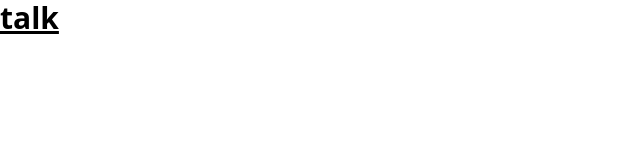
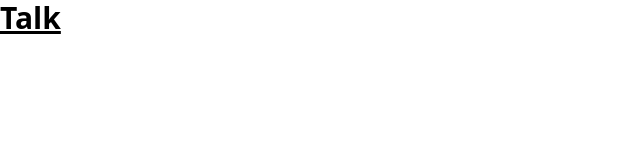
Before and after one commit to bhushank-bwd/talk, a React (Create React App) app: page / in a window 1280 px wide. Shown: the top 160 px of the page, without its empty margins (0-640 px from the left). Built offline with nearby package versions, Linux system fonts and the light colour scheme.

Commit message:
redux store installed

```diff
--- a/package.json
+++ b/package.json
@@ -3,11 +3,13 @@
   "version": "0.1.0",
   "private": true,
   "dependencies": {
+    "@reduxjs/toolkit": "^2.0.1",
     "@testing-library/jest-dom": "^5.17.0",
     "@testing-library/react": "^13.4.0",
     "@testing-library/user-event": "^13.5.0",
     "react": "^18.2.0",
     "react-dom": "^18.2.0",
+    "react-redux": "^9.1.0",
     "react-scripts": "5.0.1",
     "web-vitals": "^2.1.4"
   },
@@ -36,6 +38,7 @@
     ]
   },
   "devDependencies": {
+    "react-router-dom": "^6.21.2",
     "tailwindcss": "^3.4.1"
   }
 }
--- a/src/App.js
+++ b/src/App.js
@@ -1,7 +1,13 @@
+import { Provider } from "react-redux";
 import "./App.css";
+import store from "./utils/store";
 
 function App() {
-  return <div className="text-3xl font-bold underline">talk</div>;
+  return (
+    <Provider store={store}>
+      <div className="text-3xl font-bold underline">Talk</div>
+    </Provider>
+  );
 }
 
 export default App;
--- /dev/null
+++ b/src/utils/siteSlice.js
@@ -0,0 +1,9 @@
+import { createSlice } from "@reduxjs/toolkit";
+
+const siteSlice = createSlice({
+  name: "site",
+  initialState: {
+    name: "Talk",
+  },
+});
+export default siteSlice.reducer;
--- /dev/null
+++ b/src/utils/store.js
@@ -0,0 +1,9 @@
+import { configureStore } from "@reduxjs/toolkit";
+import siteSlice from "./siteSlice";
+
+const store = configureStore({
+  reducer: {
+    site: siteSlice,
+  },
+});
+export default store;
```
Also changed, not shown: 1 other file (tests, documents, lock files or other folders).
